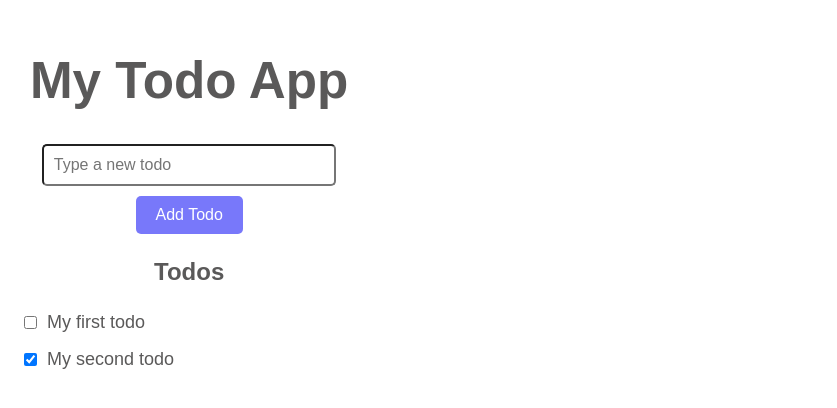
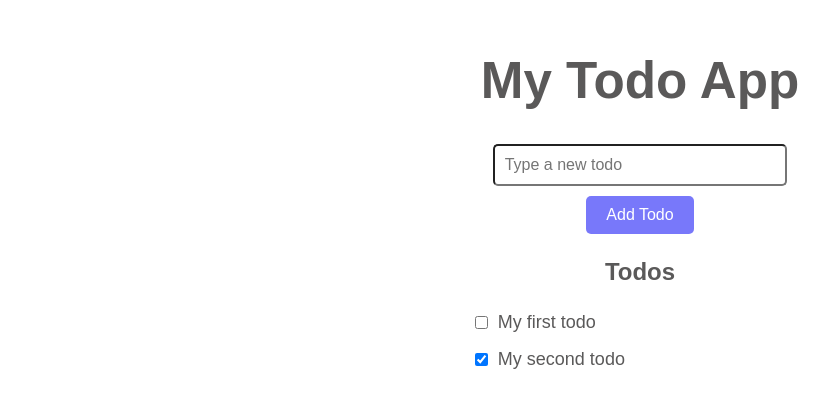
Before and after one commit to Nora-H01/react-todolist, a React (Vite) app in the folder react-todolist/: page / in a window 1280 px wide. Shown: the part 196-604 px from the top of the page, without its empty margins (0-837 px from the left). Built offline with nearby package versions, Linux system fonts and the light colour scheme.

Commit message:
change display in body style.css

```diff
--- a/react-todolist/src/style.css
+++ b/react-todolist/src/style.css
@@ -1,6 +1,8 @@
 body {
     font-family: Arial, sans-serif;
     color: #5a5959;
+    display: grid;
+    place-items: center;
   }
 
 .app-container {
@@ -34,7 +36,6 @@ body {
     background-color: darkblue;
   }
 
-  /* Liste des tâches */
   .todo-list-container {
     margin-top: 20px;
   }
```
